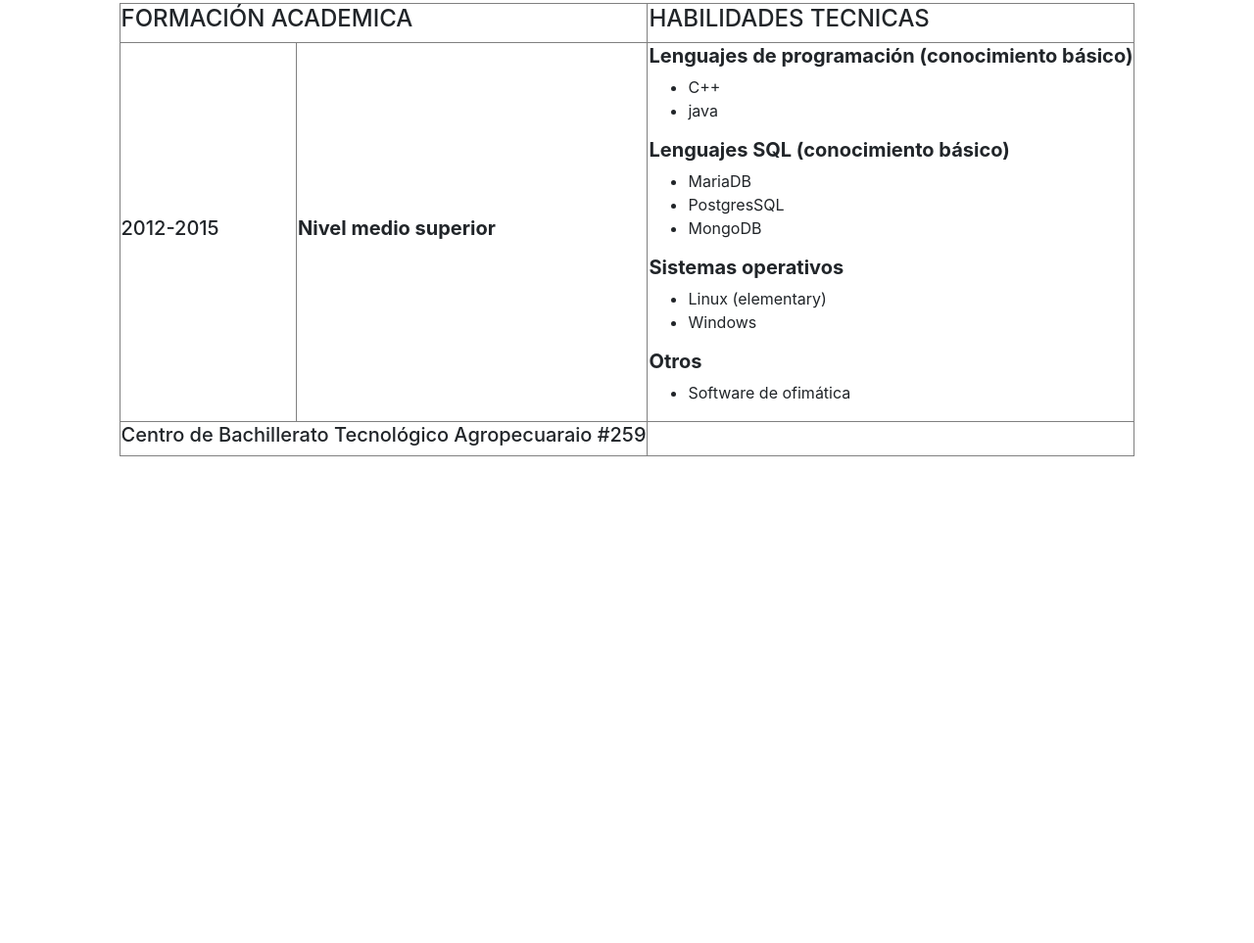
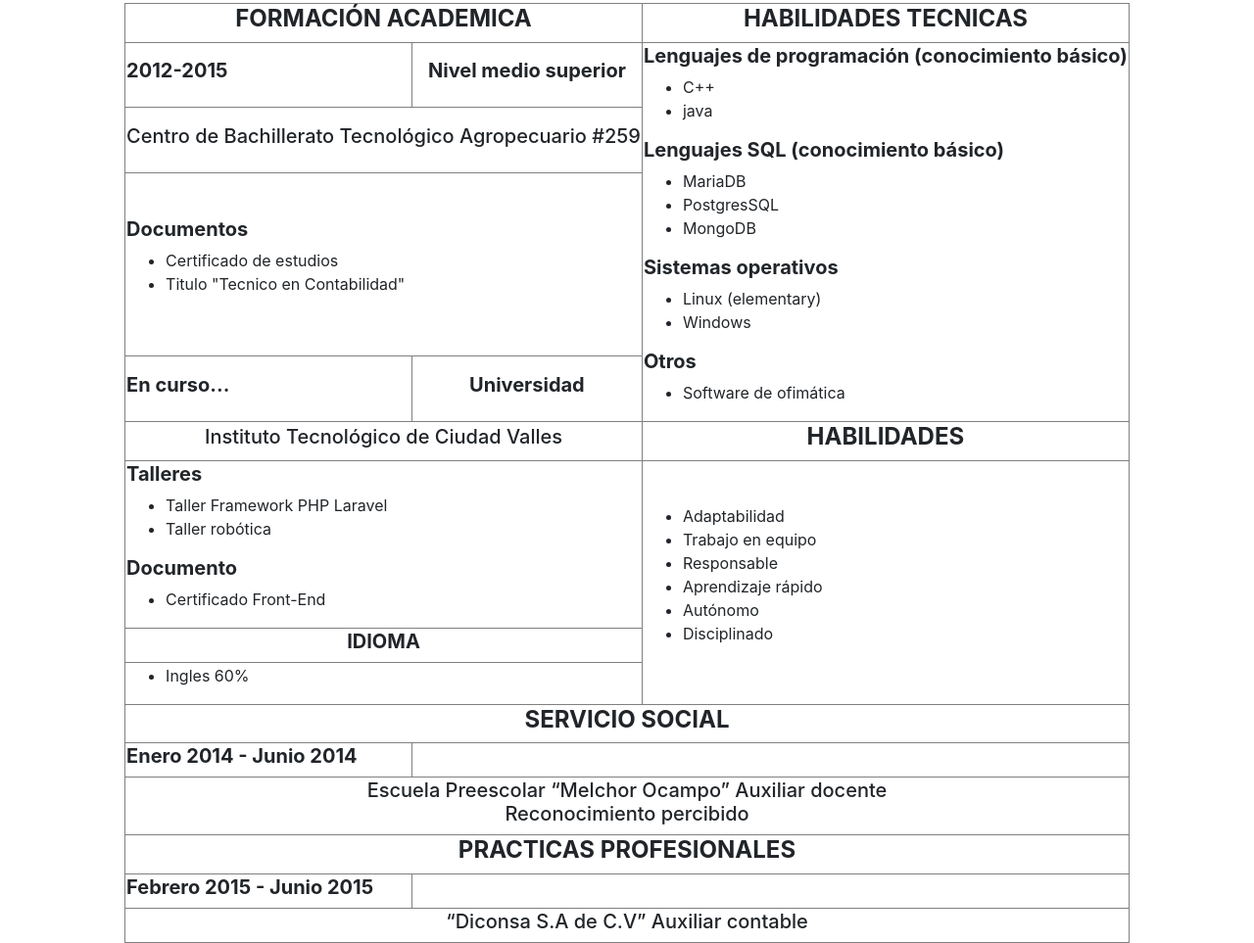
Before and after one commit to JenaroHdz/JenaroHdz.github.io, a plain HTML site: page practica_2_maquetado.html in a window 1280 px wide. Shown: the part 364-1327 px from the top of the page at 98% size. Before the commit the page ends 830 px from the top, so only its background shows below. Drawn offline with Linux system fonts and the light colour scheme.

Commit message:
Tabla finalizado

```diff
--- a/practica_2_maquetado.html
+++ b/practica_2_maquetado.html
@@ -36,64 +36,148 @@
     <br>
     <table border="1" align="center">
         <tr>
-            <th colspan="2">
-                <h4>
-                    FORMACI&Oacute;N ACADEMICA
-                </h4>
+            <th colspan="2" style="text-align:center">
+                <h4><strong>FORMACI&Oacute;N ACADEMICA</strong></h4>
             </th>
-            <th>
-                <h4>
-                    HABILIDADES TECNICAS
-                </h4>
+            <th style="text-align:center">
+                <h4><strong>HABILIDADES TECNICAS</strong></h4>
             </th>
         </tr>
         <tr>
             <td>
-                <h5>2012-2015</h5>
+                <h5><strong>2012-2015</strong></h5>
             </td>
-            <td>
+            <td style="text-align:center">
                 <h5><strong>Nivel medio superior</strong></h5>
             </td>
-            <td>
+            <td rowspan="4">
                 <h5><strong>Lenguajes de programaci&oacute;n (conocimiento b&aacute;sico)</strong></h5>
                 <ul>
-                    <li>
-                        C++
-                    </li>
-                    <li>
-                        java
-                    </li>
+                    <li>C++</li>
+                    <li>java</li>
                 </ul>
-                <h5><strong>
-                    Lenguajes SQL (conocimiento b&aacute;sico)
-                </strong></h5>
+                <h5><strong>Lenguajes SQL (conocimiento b&aacute;sico)</strong></h5>
                 <ul>
                     <li>MariaDB</li>
                     <li>PostgresSQL</li>
                     <li>MongoDB</li>
                 </ul>
-                <h5><strong>
-                       Sistemas operativos
-                    </strong></h5>
+                <h5><strong>Sistemas operativos</strong></h5>
                     <ul>
                         <li>Linux (elementary)</li>
                         <li>Windows</li>
                     </ul>
-                    <h5><strong>
-                           Otros
-                        </strong></h5>
-                        <ul>
-                            <li>
-                                Software de ofim&aacute;tica
-                            </li>
-                        </ul>
+                 <h5><strong>Otros</strong></h5>
+                    <ul>
+                        <li>Software de ofim&aacute;tica</li>
+                    </ul>
             </td>
         </tr>
         <tr>
             <td colspan="2">
-                <h5>Centro de Bachillerato Tecnol&oacute;gico Agropecuaraio #259</h5>
+                <h5>Centro de Bachillerato Tecnol&oacute;gico Agropecuario #259</h5>
+            </td>
+
+        </tr>
+        <tr>
+            <td colspan="2">
+                <h5><strong>Documentos</strong></h5>
+                <ul>
+                    <li>Certificado de estudios</li>
+                    <li>Titulo "Tecnico en Contabilidad"</li>
+                </ul>
             </td>
         </tr>
+        <tr>
+            <td>
+                <h5><strong>En curso...</strong></h5>
+            </td>
+            <td style="text-align:center">
+                <h5><strong>Universidad</strong></h5>
+            </td>
+        </tr>
+        <tr>
+            <td colspan="2" style="text-align:center">
+                <h5>Instituto Tecnol&oacute;gico de Ciudad Valles</h5>
+            </td>
+             <th style="text-align:center">
+                <h4><strong>HABILIDADES</strong></h4>
+
+            </th>
+        </tr>
+        <tr>
+            <td colspan="2">
+                <h5><strong>Talleres</strong></h5>
+                    <ul>
+                        <li>Taller Framework PHP Laravel</li>
+                        <li>Taller rob&oacute;tica</li>
+                    </ul>
+                <h5><strong>Documento</strong></h5>
+                    <ul><li>Certificado Front-End</li></ul>
+            </td>
+            <td rowspan="3">
+                <ul>
+                    <li>Adaptabilidad</li>
+                    <li>Trabajo en equipo</li>
+                    <li>Responsable</li>
+                    <li>Aprendizaje r&aacute;pido</li>
+                    <li>Aut&oacute;nomo</li>
+                    <li>Disciplinado</li>
+                </ul>
+            </td>
+        </tr>
+        <tr>
+            <td colspan="2" style="text-align:center">
+                <h5><strong>IDIOMA</strong></h5>
+            </td>
+        </tr>
+        <tr>
+                <td colspan="2">
+                    <ul>
+                        <li>Ingles 60%</li>
+                    </ul>
+                </td>
+        </tr>
+        <tr>
+          <td colspan="4" style="text-align:center">
+            <h4><strong>SERVICIO SOCIAL</strong></h4>
+          </td>
+        </tr>
+        <tr>
+            <td>
+                <h5><strong>Enero 2014 - Junio 2014</strong></h5>
+            </td>
+            <td colspan="3"></td>
+        </tr>
+        <tr>
+            <td colspan="4" style="text-align:center">
+                <h5>Escuela Preescolar “Melchor Ocampo” Auxiliar docente
+                    <br>
+                    Reconocimiento percibido
+                </h5>
+            </td>
+        </tr>
+        <tr>
+          <td colspan="4" style="text-align:center">
+            <h4><strong>PRACTICAS PROFESIONALES</strong></h4>
+          </td>
+        </tr>
+        <tr>
+            <td>
+                <h5><strong>Febrero 2015 - Junio 2015</strong></h5>
+            </td>
+            <td colspan="3"></td>
+        </tr>
+        <tr>
+            <td colspan="4" style="text-align:center">
+                <h5>
+                    “Diconsa S.A de C.V” Auxiliar contable
+                </h5>
+
+            </td>
+        </tr>
+
+
     </table>
 
 
```
